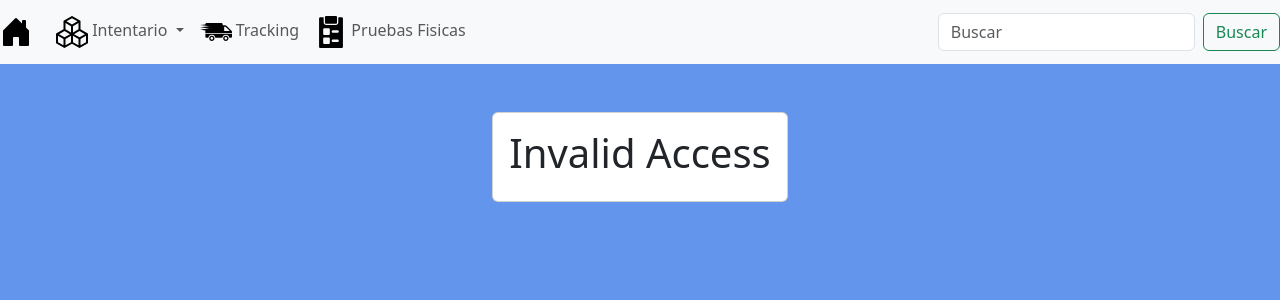
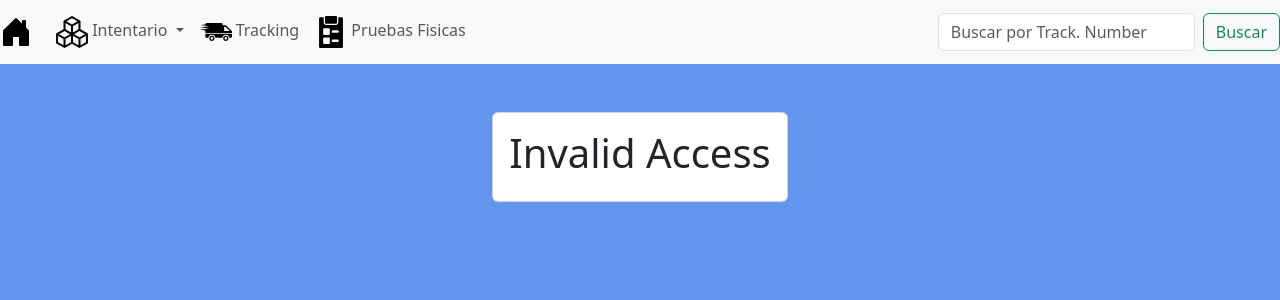
Before and after one commit to AaronDguez/recon, a Django app: page /search/ in a window 1280 px wide. Shown: the top 300 px of the page. Run offline with Django 5.2, Linux system fonts and the light colour scheme; some libraries are stand-ins or nearby versions.

Commit message:
Updated the url to search by tracking number on the NavBar and removed the venv from the repo.

```diff
--- a/recon/templates/base.html
+++ b/recon/templates/base.html
@@ -58,9 +58,9 @@
                         </a>
                     </li>
                 </ul>
-                <form class="d-flex" role="search" action="{% url 'searchTracking' %}" method="POST" id="searchForm">
+                <form class="d-flex" role="search" action="{% url 'searchTrackingByTrack' %}" method="POST" id="searchFormByTrack">
                     {% csrf_token %}
-                    <input class="form-control me-2" type="search" placeholder="Buscar" aria-label="Search" name="track">
+                    <input class="form-control me-2" type="search" placeholder="Buscar por Track. Number" aria-label="Search" name="track">
                     <button class="btn btn-outline-success" type="submit">Buscar</button>
                 </form>
             </div>
--- a/recon/urls.py
+++ b/recon/urls.py
@@ -21,7 +21,7 @@
 urlpatterns = [
     path('admin/', admin.site.urls),
     path('', views.index, name='index'), # Home
-    path('search/', views.searchTracking, name='searchTracking'),
+    path('search/', views.searchTracking, name='searchTrackingByTrack'),
     path('tracking/', include('tracking.urls')), # Tracking
     path('inventario/', include('inventario.urls')), # Inventario
     path('pruebas/', include('pruebas.urls')), # Pruebas
```
